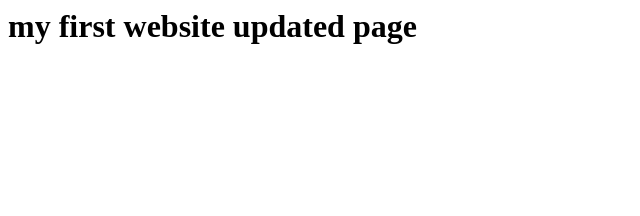
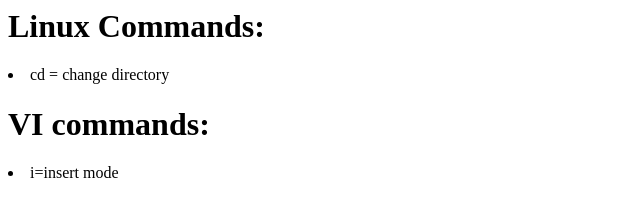
Before and after one commit to tarunvinay007/is601firstwebsitetarun, a plain HTML site: page index.html in a window 1280 px wide. Shown: the whole page, without its empty margins (0-640 px from the left). Drawn offline with Linux system fonts and the light colour scheme.

Commit message:
created index file

```diff
--- a/index.html
+++ b/index.html
@@ -1,9 +1,16 @@
 
               <head>
-                     <title>my first website</title>
+                     <title>Commands</title>
               </head>
               <body>
-                     <h1>my first website updated page</h1>
+                     <h1>Linux Commands:</h1>
+			<u1>
+			<li>cd = change directory </li>
+			</u1>
+		      <h1>VI commands:</h1>
+			<u1>
+			<li>i=insert mode</li>
+			</u1>
 
               </body>
 </html>
```
